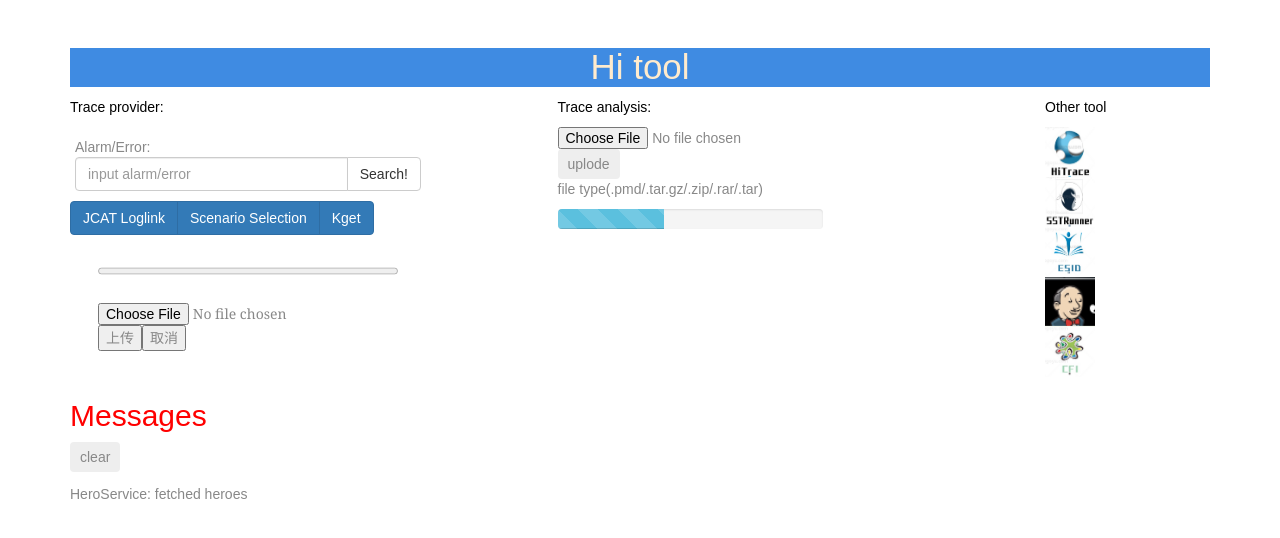
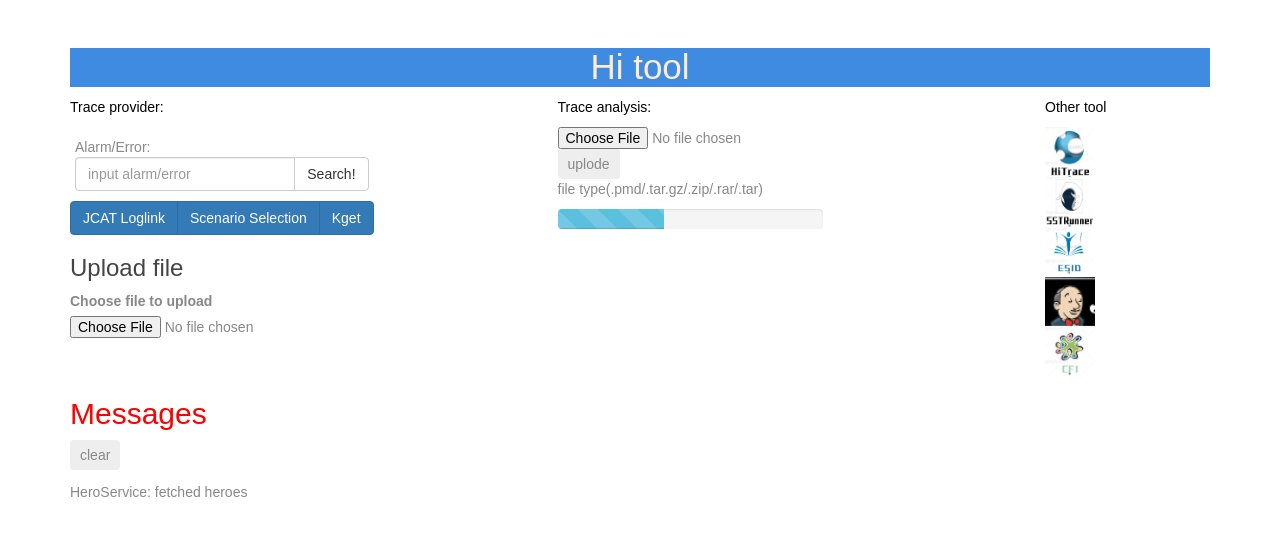
Before and after one commit to weixiaoxu123/Hi-Tool, an Angular app: page /alarm in a window 1280 px wide. Shown: the top 538 px of the page. Built offline with nearby package versions, Linux system fonts and the light colour scheme.

Commit message:
7.17update

```diff
--- a/src/app/alarm/alarm.component.html
+++ b/src/app/alarm/alarm.component.html
@@ -1,97 +1,13 @@
-<!DOCTYPE html>
-<html>
-<head>
-    <meta charset="UTF-8">
-    <title>XMLHttpRequest上传文件</title>
-    <script type="text/javascript">
-        //图片上传
-        var xhr;
-        //上传文件方法
-        function UpladFile() {
-            var fileObj = document.getElementById("file").files[0]; // js 获取文件对象
-            var url =  "http://localhost:4200" + "/api/attachment/upload"; // 接收上传文件的后台地址
-
-            var form = new FormData(); // FormData 对象
-            form.append("file", fileObj); // 文件对象
-
-            xhr = new XMLHttpRequest();  // XMLHttpRequest 对象
-            xhr.open("post", url, true); //post方式，url为服务器请求地址，true 该参数规定请求是否异步处理。
-            xhr.onload = uploadComplete; //请求完成
-            xhr.onerror =  uploadFailed; //请求失败
-
-            xhr.upload.onprogress = progressFunction;//【上传进度调用方法实现】
-            xhr.upload.onloadstart = function(){//上传开始执行方法
-                ot = new Date().getTime();   //设置上传开始时间
-                oloaded = 0;//设置上传开始时，以上传的文件大小为0
-            };
-
-            xhr.send(form); //开始上传，发送form数据
-        }
-
-        //上传成功响应
-        function uploadComplete(evt) {
-            //服务断接收完文件返回的结果
-
-            var data = JSON.parse(evt.target.responseText);
-            if(data.success) {
-                alert("上传成功！");
-            }else{
-                alert("上传失败！");
-            }
-
-        }
-        //上传失败
-        function uploadFailed(evt) {
-            alert("上传失败！");
-        }
-        //取消上传
-        function cancleUploadFile(){
-            xhr.abort();
-        }
-
-
-        //上传进度实现方法，上传过程中会频繁调用该方法
-        function progressFunction(evt) {
-            var progressBar = document.getElementById("progressBar");
-            var percentageDiv = document.getElementById("percentage");
-            // event.total是需要传输的总字节，event.loaded是已经传输的字节。如果event.lengthComputable不为真，则event.total等于0
-            if (evt.lengthComputable) {//
-                progressBar.max = evt.total;
-                progressBar.value = evt.loaded;
-                percentageDiv.innerHTML = Math.round(evt.loaded / evt.total * 100) + "%";
-            }
-            var time = document.getElementById("time");
-            var nt = new Date().getTime();//获取当前时间
-            var pertime = (nt-ot)/1000; //计算出上次调用该方法时到现在的时间差，单位为s
-            ot = new Date().getTime(); //重新赋值时间，用于下次计算
-            var perload = evt.loaded - oloaded; //计算该分段上传的文件大小，单位b
-            oloaded = evt.loaded;//重新赋值已上传文件大小，用以下次计算
-            //上传速度计算
-            var speed = perload/pertime;//单位b/s
-            var bspeed = speed;
-            var units = 'b/s';//单位名称
-            if(speed/1024>1){
-                speed = speed/1024;
-                units = 'k/s';
-            }
-            if(speed/1024>1){
-                speed = speed/1024;
-                units = 'M/s';
-            }
-            speed = speed.toFixed(1);
-            //剩余时间
-            var resttime = ((evt.total-evt.loaded)/bspeed).toFixed(1);
-            time.innerHTML = '，速度：'+speed+units+'，剩余时间：'+resttime+'s';
-            if(bspeed==0) time.innerHTML = '上传已取消';
-        }
-    </script>
-</head>
-<body>
-<progress id="progressBar" value="0" max="100" style="width: 300px;"></progress>
-<span id="percentage"></span><span id="time"></span>
-<br /><br />
-<input type="file" id="file" name="myfile" />
-<input type="button" onclick="UpladFile()" value="上传" />
-<input type="button" onclick="cancleUploadFile()" value="取消" />
-</body>
-</html>
+<h3>Upload file</h3>
+<form enctype="multipart/form-data" method="post">
+  <div>
+    <label for="picked">Choose file to upload</label>
+    <div>
+      <input type="file" id="picked" #picked
+        (click)="message=''"
+        (change)="onPicked(picked)">
+    </div>
+  </div>
+  <p *ngIf="message">{{message}}</p>
+  <a id="test"></a>
+</form>
--- a/src/app/alarm/alarm.component.ts
+++ b/src/app/alarm/alarm.component.ts
@@ -1,7 +1,7 @@
 // 这里是kget
 import { Component, OnInit } from '@angular/core';
 import { UploaderService } from './uploader.service';
-
+import * as $ from "jquery";
 
 @Component({
   selector: 'app-alarm',
@@ -10,6 +10,8 @@ import { UploaderService } from './uploader.service';
   providers: [ UploaderService ]
 })
 export class AlarmComponent implements OnInit {
+
+
 
   message: string;
 
@@ -25,8 +27,53 @@ export class AlarmComponent implements OnInit {
         }
       );
     }
-  }
-  ngOnInit(){
+    // var splitline='';S
+    var riLinkId = new Array();
+    var riPortRef1 = new Array();
+    var riPortRef2 = new Array();
+
+
+    var reader:any,
+    target:EventTarget;
+    reader = new FileReader();//新建一个FileReader
+    reader.readAsText(file, "UTF-8");//读取文件
+    reader.onload = function(evt:any){ //读取完文件之后会回来这里
+        var list = reader.result.split("\n");
+        for(var i=0;i<list.length-1;i++){
+          // 放在三个数组里面 进行操作
+          if(list[i].indexOf("riLinkId")==0){
+                alert(list[i]);
+              riLinkId.push(list[i]);
+                 alert(riLinkId);
+                }
+          if(list[i].indexOf("riPortRef1")==0){
+                alert(list[i]);
+            riPortRef1.push(list[i]);
+                 alert(riPortRef1);
+                }
+          if(list[i].indexOf("riPortRef2")==0){
+                alert(list[i]);
+           riPortRef2.push(list[i]);
+                alert(riPortRef2);
+              }
+
+            //  for(var j=i;i<j+3;j++){
+            //   if(list[j].indexOf("riPortRef1")==0){
+            //     alert(list[j]);}
+            //    if(list[j].indexOf("riPortRef2")==0){
+            //       alert(list[j]);
+            //     }
+            //   i=j;
+           }
+         //}
+       // }
+        // list[0] = splitline + list[0];
+        // var fileString = evt.target.result; // 文件的内容 在这个地方进行处理。
+        // var str ='<p>'+fileString+'</p>';
+        // $('#test').append(str);
 
   }
 }
+
+  ngOnInit(){}
+}
```
